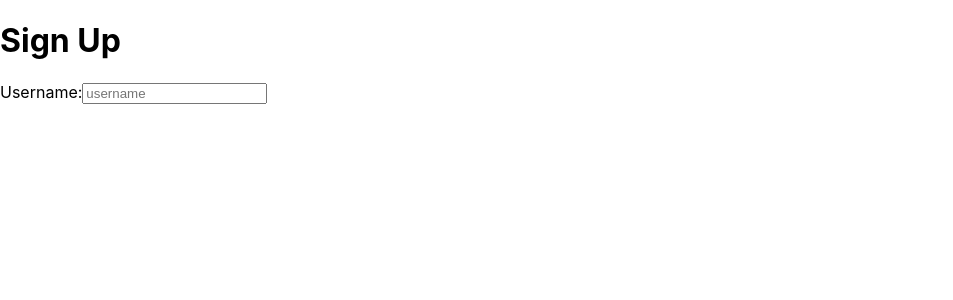
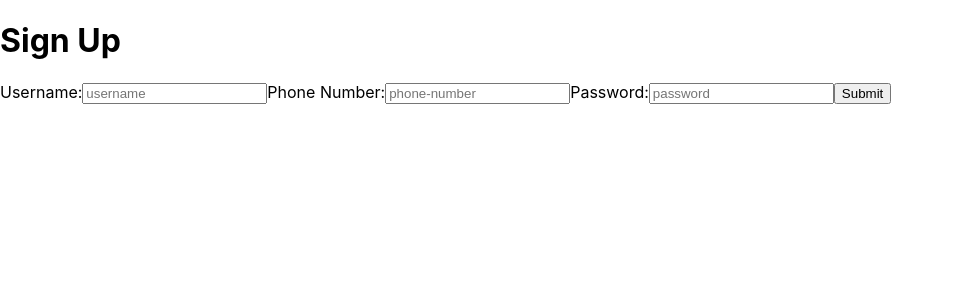
Before and after one commit to wmp8/front-ends, a React (Create React App) app: page /signup in a window 1280 px wide. Shown: the top 300 px of the page, without its empty margins (0-953 px from the left). Built offline with nearby package versions, Linux system fonts and the light colour scheme.

Commit message:
completed signup form

```diff
--- a/src/components/Signup.js
+++ b/src/components/Signup.js
@@ -18,6 +18,19 @@ export default function Signup() {
             placeholder='username'
             id='username' />
       </label>
+      <label>Phone Number:
+          <input
+            type='number'
+            placeholder='phone-number'
+            id='phonenumber' />
+      </label>
+      <label>Password:
+          <input
+            type='password'
+            placeholder='password'
+            id='password' />
+      </label>
+      <button>Submit</button>
       </form>
       </>
     );
```
